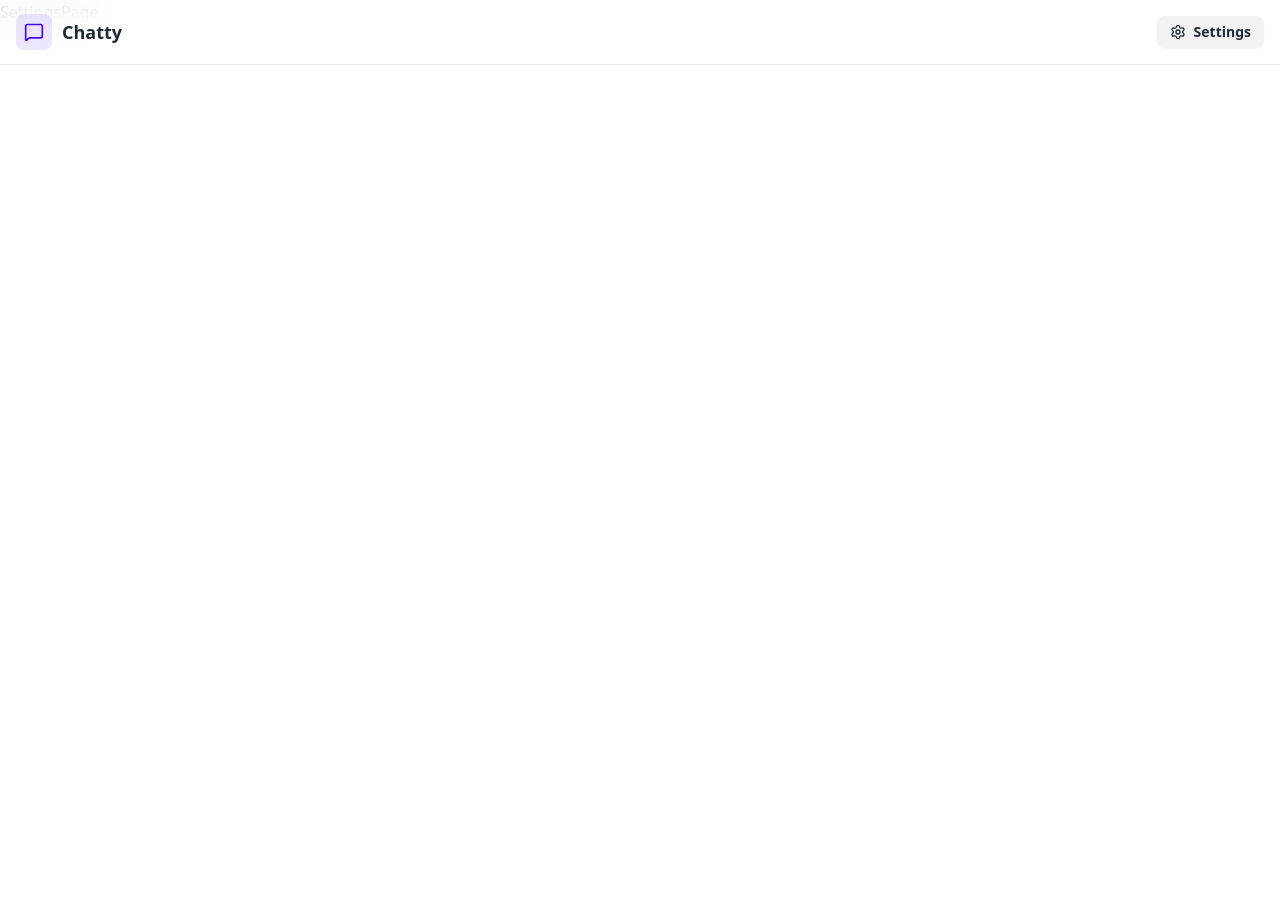
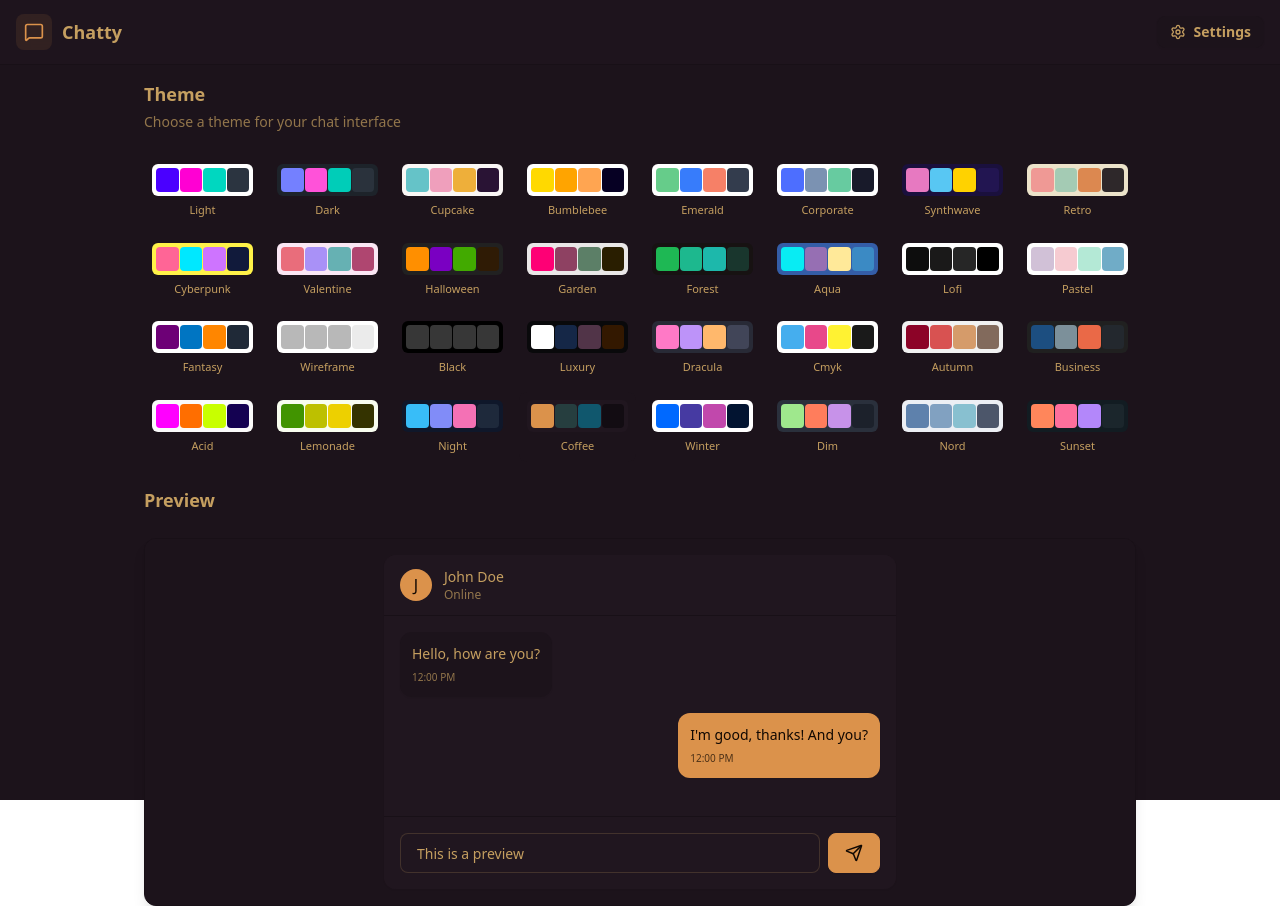
Before and after one commit to SupervadoBE/FullStackRealTimeChatApp, a React (Vite) app in the folder frontend/: page /setting in a window 1280 px wide. Before the commit the page ends 800 px from the top, so only its background shows below. Built offline with nearby package versions, Linux system fonts and the light colour scheme; no server answers.

Commit message:
Add Settings Page
add themes from daisyUI

```diff
--- a/frontend/src/App.jsx
+++ b/frontend/src/App.jsx
@@ -11,9 +11,11 @@
 
 import { Loader } from "lucide-react";
 import { Toaster } from "react-hot-toast";
+import { useThemeStore } from "./store/useThemeStore";
 
 const App = () => {
   const { authUser, checkAuth, isCheckingAuth } = useAuthStore();
+  const { theme } = useThemeStore();
 
   useEffect(() => {
     checkAuth();
@@ -29,7 +31,7 @@
     );
 
   return (
-    <>
+    <div data-theme={theme} className="min-h-screen bg-base-200">
       <Navbar />
       <Routes>
         {/* prettier-ignore */}
@@ -46,7 +48,7 @@
       </Routes>
 
       <Toaster />
-    </>
+    </div>
   );
 };
 
--- /dev/null
+++ b/frontend/src/constants/index.js
@@ -0,0 +1,34 @@
+export const THEMES = [
+  "light",
+  "dark",
+  "cupcake",
+  "bumblebee",
+  "emerald",
+  "corporate",
+  "synthwave",
+  "retro",
+  "cyberpunk",
+  "valentine",
+  "halloween",
+  "garden",
+  "forest",
+  "aqua",
+  "lofi",
+  "pastel",
+  "fantasy",
+  "wireframe",
+  "black",
+  "luxury",
+  "dracula",
+  "cmyk",
+  "autumn",
+  "business",
+  "acid",
+  "lemonade",
+  "night",
+  "coffee",
+  "winter",
+  "dim",
+  "nord",
+  "sunset",
+];
--- a/frontend/src/pages/SettingsPage.jsx
+++ b/frontend/src/pages/SettingsPage.jsx
@@ -1,5 +1,130 @@
+import { THEMES } from "../constants";
+import { useThemeStore } from "../store/useThemeStore";
+import { Send } from "lucide-react";
+
+const PREVIEW_MESSAGES = [
+  { id: 1, content: "Hello, how are you?", isSent: false },
+  { id: 2, content: "I'm good, thanks! And you?", isSent: true },
+];
+
 const SettingsPage = () => {
-  return <div>SettingsPage</div>;
+  const { theme, setTheme } = useThemeStore();
+  return (
+    <div className="h-screen container mx-auto px-4 pt-20 max-w-5xl">
+      <div className="space-y-6">
+        <div className="flex flex-col gap-1">
+          <h2 className="text-lg font-semibold">Theme</h2>
+          <p className="text-sm text-base-content/70">
+            Choose a theme for your chat interface
+          </p>
+        </div>
+
+        <div className="grid grid-cols-4 sm:grid-cols-6 md:grid-cols-8 gap-2">
+          {THEMES.map((t) => (
+            <button
+              key={t}
+              className={`group flex flex-col items-center gap-1.5 p-2 rounded-lg transition-colors ${
+                theme === t ? "bg-base-200" : "hover:bg-base-200/50"
+              }`}
+              onClick={() => setTheme(t)}
+            >
+              <div
+                className="relative h-8 w-full rounded-md overflow-hidden"
+                data-theme={t}
+              >
+                <div className="absolute inset-0 grid grid-cols-4 gap-px p-1">
+                  <div className="rounded bg-primary"></div>
+                  <div className="rounded bg-secondary"></div>
+                  <div className="rounded bg-accent"></div>
+                  <div className="rounded bg-neutral"></div>
+                </div>
+              </div>
+              <span className="text-[11px] font-medium truncate w-full text-center">
+                {t.charAt(0).toUpperCase() + t.slice(1)}
+              </span>
+            </button>
+          ))}
+        </div>
+
+        {/* Preview Section */}
+        <h3 className="text-lg font-semibold mb-3">Preview</h3>
+        <div className="rounded-xl border border-base-300 overflow-hidden bg-base-100 shadow-lg">
+          <div className="p-4 bg-base-200">
+            <div className="max-w-lg mx-auto">
+              {/* Mock Chat UI */}
+              <div className="bg-base-100 rounded-xl shadow-sm overflow-hidden">
+                {/* Chat Header */}
+                <div className="px-4 py-3 border-b border-base-300 bg-base-100">
+                  <div className="flex items-center gap-3">
+                    <div className="w-8 h-8 rounded-full bg-primary flex items-center justify-center text-primary-content font-medium">
+                      J
+                    </div>
+                    <div>
+                      <h3 className="font-medium text-sm">John Doe</h3>
+                      <p className="text-xs text-base-content/70">Online</p>
+                    </div>
+                  </div>
+                </div>
+
+                {/* Chat Messages */}
+                <div className="p-4 space-y-4 min-h-[200px] max-h-[200px] overflow-y-auto bg-base-100">
+                  {PREVIEW_MESSAGES.map((message) => (
+                    <div
+                      key={message.id}
+                      className={`flex ${
+                        message.isSent ? "justify-end" : "justify-start"
+                      }`}
+                    >
+                      <div
+                        className={`
+                          max-w-[80%] rounded-xl p-3 shadow-sm
+                          ${
+                            message.isSent
+                              ? "bg-primary text-primary-content"
+                              : "bg-base-200"
+                          }
+                        `}
+                      >
+                        <p className="text-sm">{message.content}</p>
+                        <p
+                          className={`
+                            text-[10px] mt-1.5
+                            ${
+                              message.isSent
+                                ? "text-primary-content/70"
+                                : "text-base-content/70"
+                            }
+                          `}
+                        >
+                          12:00 PM
+                        </p>
+                      </div>
+                    </div>
+                  ))}
+                </div>
+
+                {/* Chat Input */}
+                <div className="p-4 border-t border-base-300 bg-base-100">
+                  <div className="flex gap-2">
+                    <input
+                      type="text"
+                      className="input input-bordered flex-1 text-sm h-10"
+                      placeholder="Type a message..."
+                      value="This is a preview"
+                      readOnly
+                    />
+                    <button className="btn btn-primary h-10 min-h-0">
+                      <Send size={18} />
+                    </button>
+                  </div>
+                </div>
+              </div>
+            </div>
+          </div>
+        </div>
+      </div>
+    </div>
+  );
 };
 
 export default SettingsPage;
--- /dev/null
+++ b/frontend/src/store/useThemeStore.js
@@ -0,0 +1,9 @@
+import { create } from "zustand";
+
+export const useThemeStore = create((set) => ({
+  theme: localStorage.getItem("chat-theme") || "coffee",
+  setTheme: (theme) => {
+    localStorage.setItem("chat-theme", theme);
+    set({ theme });
+  },
+}));
--- a/frontend/tailwind.config.js
+++ b/frontend/tailwind.config.js
@@ -7,4 +7,40 @@
     extend: {},
   },
   plugins: [daisyui],
+  daisyui: {
+    themes: [
+      "light",
+      "dark",
+      "cupcake",
+      "bumblebee",
+      "emerald",
+      "corporate",
+      "synthwave",
+      "retro",
+      "cyberpunk",
+      "valentine",
+      "halloween",
+      "garden",
+      "forest",
+      "aqua",
+      "lofi",
+      "pastel",
+      "fantasy",
+      "wireframe",
+      "black",
+      "luxury",
+      "dracula",
+      "cmyk",
+      "autumn",
+      "business",
+      "acid",
+      "lemonade",
+      "night",
+      "coffee",
+      "winter",
+      "dim",
+      "nord",
+      "sunset",
+    ], // Enable both light, dark, cupcake and retro themes
+  },
 };
```
